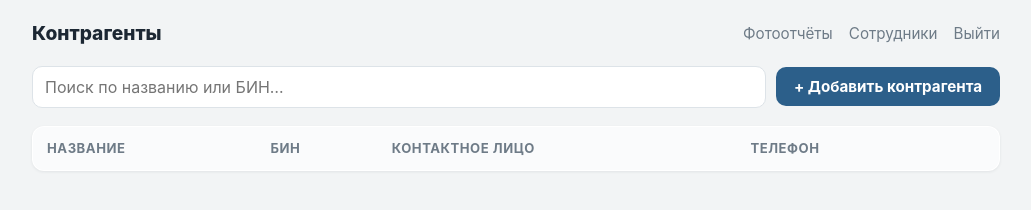
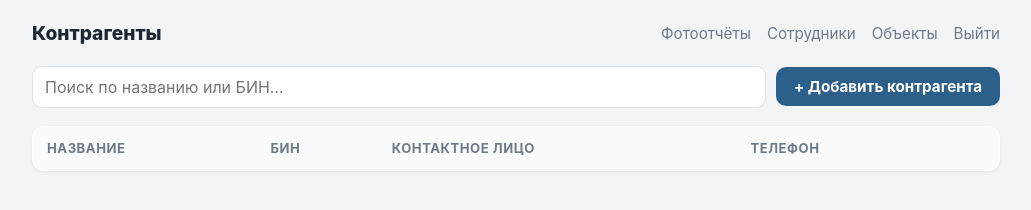
Before and after one commit to 221321/patrul-app, a website: page public/contractors.html in a window 1280 px wide. Shown: the whole page, without its empty margins (124-1155 px from the left). Drawn offline with Linux system fonts and the light colour scheme; no server answers.

Commit message:
Update contractors.html

```diff
--- a/public/contractors.html
+++ b/public/contractors.html
@@ -60,8 +60,9 @@
     <div class="emp-topbar">
       <div class="emp-topbar-name">Контрагенты</div>
       <div class="emp-nav">
-        <a href="/photos.html">Фотоотчёты</a>
+<a href="/photos.html">Фотоотчёты</a>
         <a href="/employees.html">Сотрудники</a>
+        <a href="/objects.html">Объекты</a>
         <a href="#" onclick="goHome();return false;">Выйти</a>
       </div>
     </div>
```
